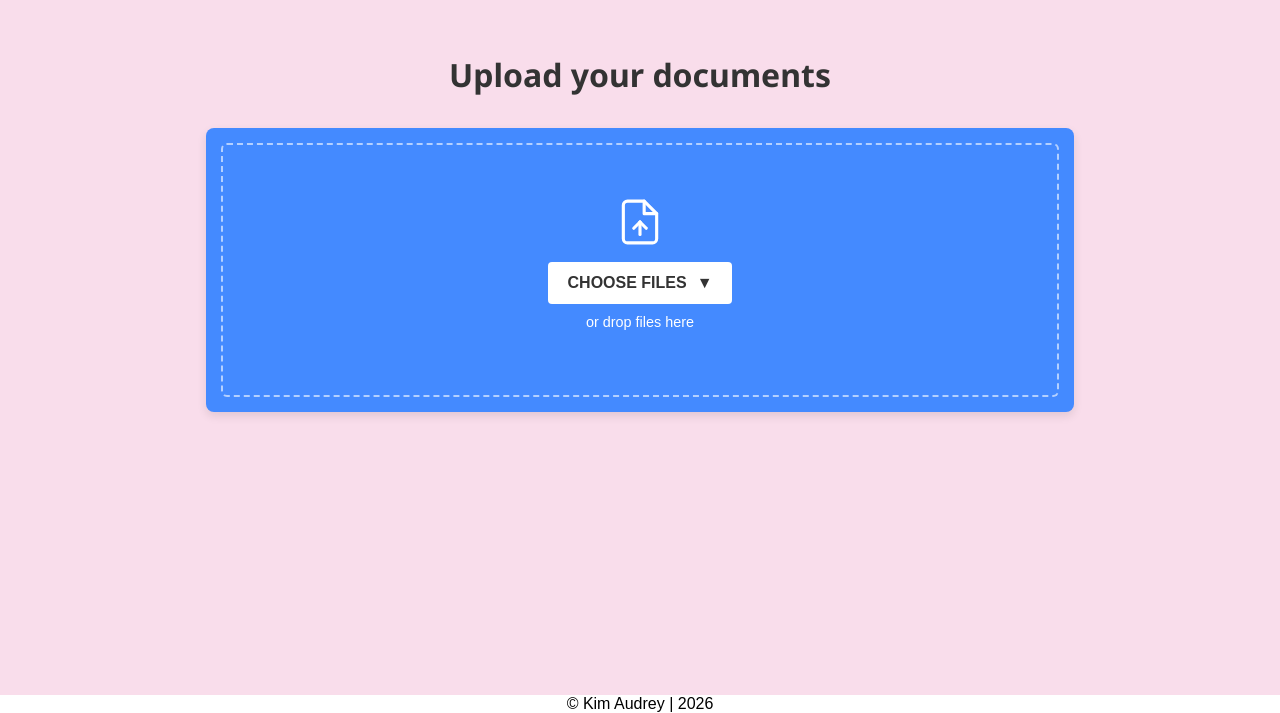
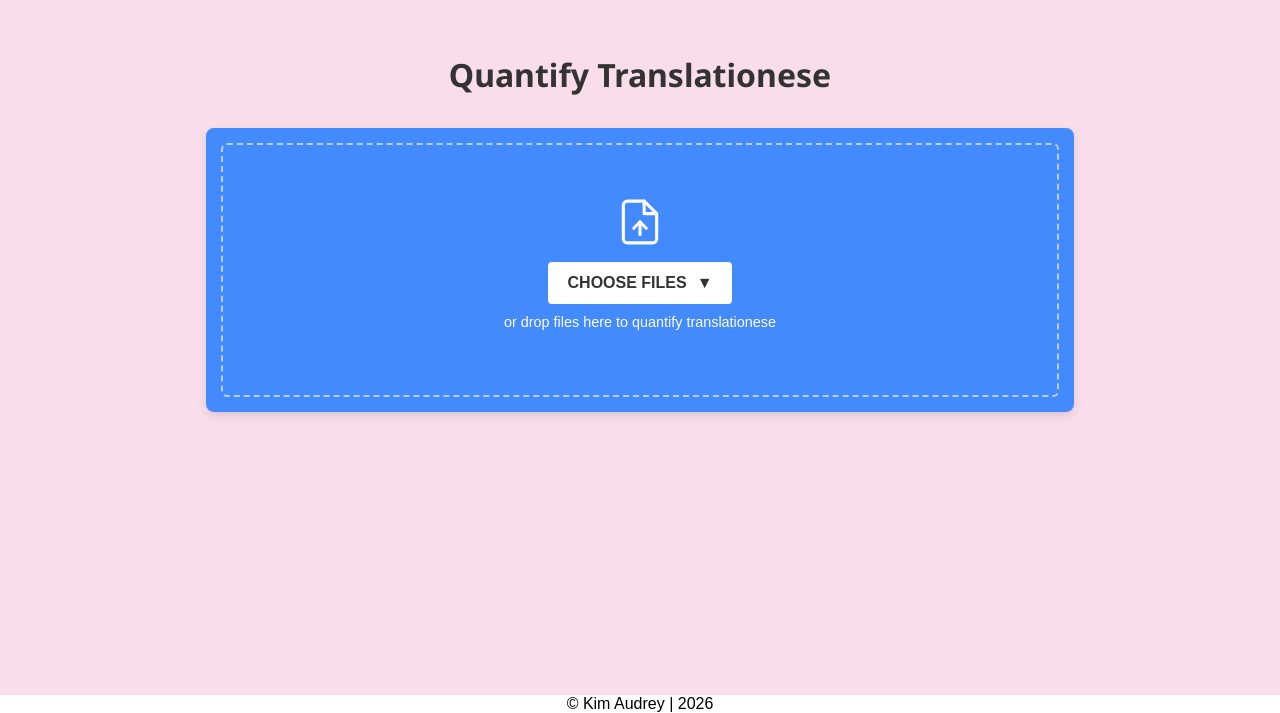
Before and after one commit to kimodri/quantifying-translationese, a Flask app: page /quantify in a window 1280 px wide. Shown: the part 87-800 px from the top of the page. Run offline with Flask 3, Linux system fonts and the light colour scheme.

Commit message:
Second to the last commit
The last commit will be the description on the landing page

```diff
--- a/server/app.py
+++ b/server/app.py
@@ -10,13 +10,14 @@ from pipelineQT.Translator import Translator
 app = Flask(__name__)
 
 # CONFIGURATION
-UPLOAD_FOLDER = '../uploaded_docs'
-UPLOAD_TRANSLATE_FOLDER = '../uploaded_translate'
+UPLOAD_FOLDER = '../uploaded_4_analysis'
+UPLOAD_TRANSLATE_FOLDER = '../uploaded_4_translate'
 app.config['UPLOAD_FOLDER'] = UPLOAD_FOLDER
 app.config['UPLOAD_TRANSLATE_FOLDER'] = UPLOAD_TRANSLATE_FOLDER
 
 # Create the folder immediately if it doesn't exist
 os.makedirs(UPLOAD_FOLDER, exist_ok=True)
+os.makedirs(UPLOAD_TRANSLATE_FOLDER, exist_ok=True)
 
 @app.route('/')
 def index():
--- a/server/templates/quantify.html
+++ b/server/templates/quantify.html
@@ -12,7 +12,7 @@
 <div class="quantify-main-container">
     <div class="upload-wrapper">
 
-        <h1 class="page-title">Upload your documents</h1>
+        <h1 class="page-title">Quantify Translationese</h1>
 
         <form id="upload-form" action="/upload" method="POST" enctype="multipart/form-data" class="upload-box">
             <div class="upload-dashed-area">
@@ -33,7 +33,7 @@
                         <span class="arrow">▼</span>
                     </div>
 
-                    <p class="drop-text">or drop files here</p>
+                    <p class="drop-text">or drop files here to quantify translationese</p>
                 </label>
 
                 <div id="file-list-display" style="margin-top: 15px; color: white; text-align: center;"></div>
```
